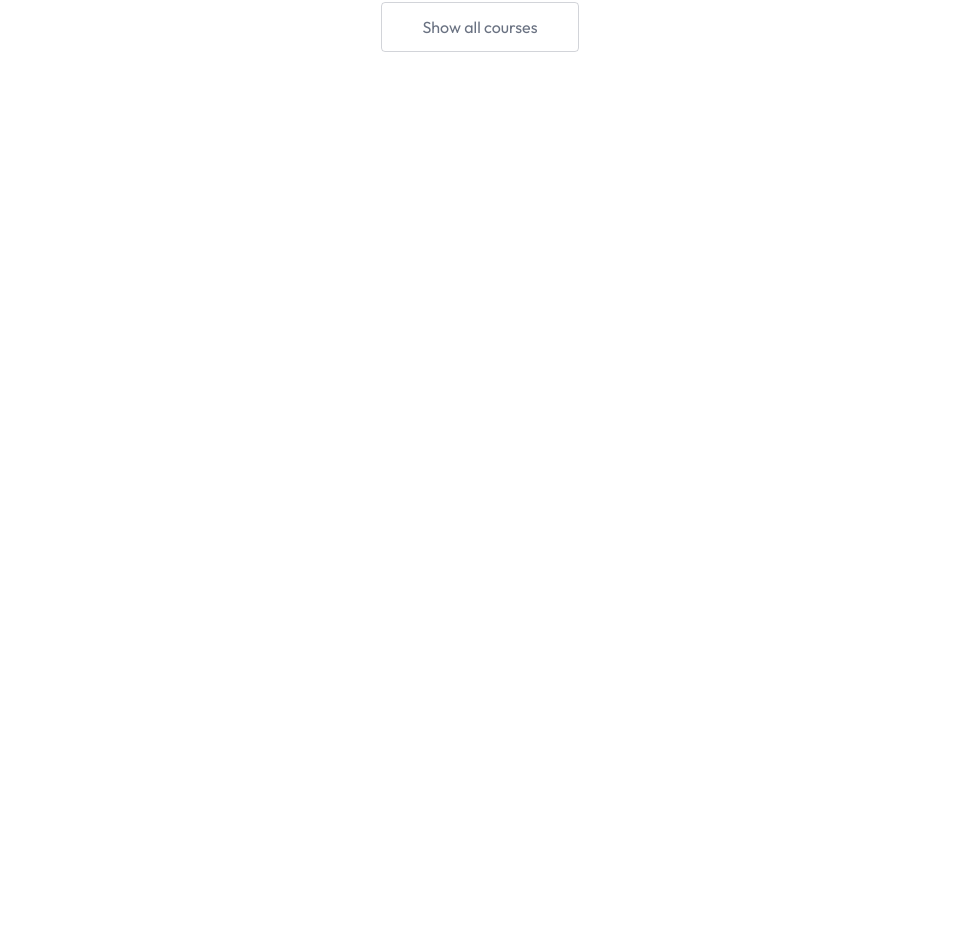
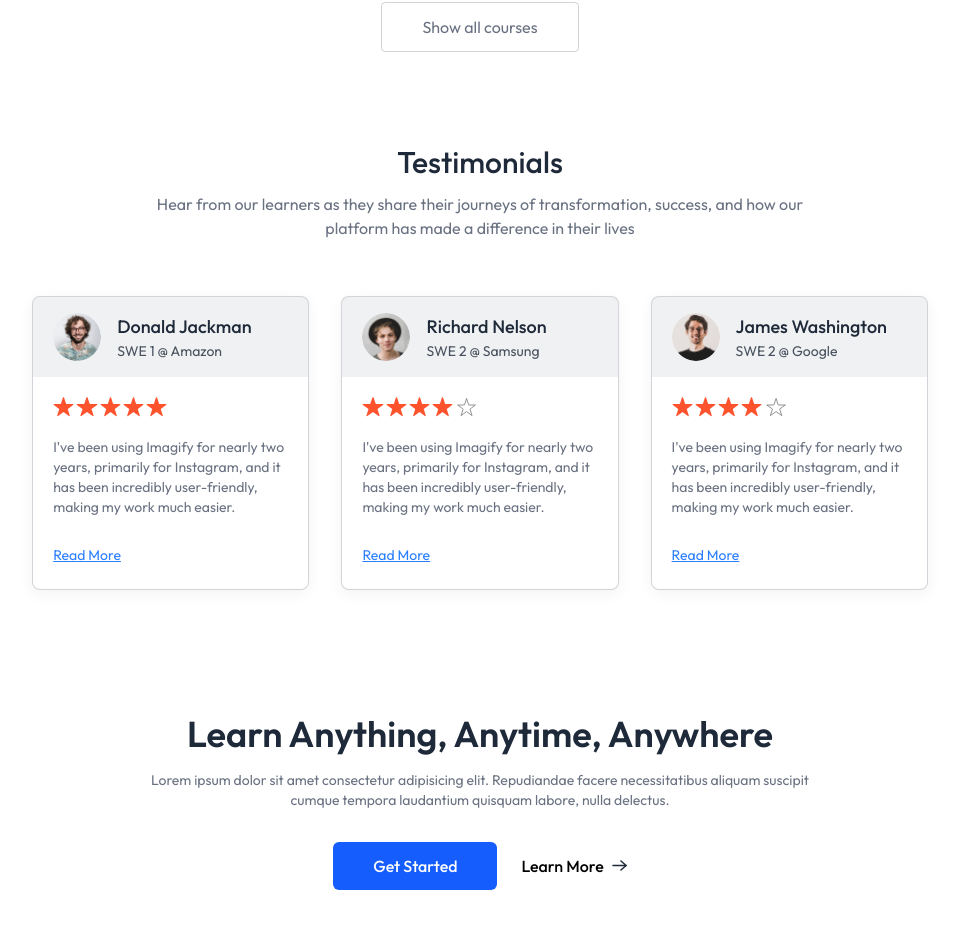
Before and after one commit to Himaryy/mern-lms, a React (Vite) app in the folder client/: page / in a window 1280 px wide. Shown: the part 1752-2680 px from the top of the page, without its empty margins (160-1119 px from the left). Before the commit the page ends 1868 px from the top, so only its background shows below. Built offline with nearby package versions, Linux system fonts and the light colour scheme; no server answers.

Commit message:
4th Commit " Home page done "

```diff
--- a/client/src/components/student/CallToAction.jsx
+++ b/client/src/components/student/CallToAction.jsx
@@ -1,9 +1,25 @@
 import React from "react";
+import { assets } from "../../assets/assets";
 
 const CallToAction = () => {
   return (
-    <div>
-      <h1>CallToAction</h1>
+    <div className="flex flex-col items-center gap-4 pt-10 pb-24 px-8 md:px-0">
+      <h1 className="text-xl md:text-4xl text-gray-800 font-semibold">
+        Learn Anything, Anytime, Anywhere
+      </h1>
+      <p className="w-full max-w-2xl text-gray-500 sm:text-sm">
+        Lorem ipsum dolor sit amet consectetur adipisicing elit. Repudiandae
+        facere necessitatibus aliquam suscipit cumque tempora laudantium
+        quisquam labore, nulla delectus.
+      </p>
+      <div className="flex items-center font-medium gap-6 mt-4">
+        <button className="px-10 py-3 rounded-md text-white bg-blue-600">
+          Get Started
+        </button>
+        <button className="flex items-center gap-2">
+          Learn More <img src={assets.arrow_icon} alt="arrow icon" />
+        </button>
+      </div>
     </div>
   );
 };
--- a/client/src/components/student/CoursesSection.jsx
+++ b/client/src/components/student/CoursesSection.jsx
@@ -23,7 +23,7 @@ const CoursesSection = () => {
       </div>
 
       <Link
-        to={"/courses-list"}
+        to={"/course-list"}
         onClick={() => scrollTo(0, 0)}
         className="inline-block text-gray-500 border border-gray-500/30 px-10 py-3 rounded"
       >
--- a/client/src/components/student/Footer.jsx
+++ b/client/src/components/student/Footer.jsx
@@ -1,10 +1,60 @@
 import React from "react";
+import { assets } from "../../assets/assets";
 
 const Footer = () => {
   return (
-    <div>
-      <h1>Footer</h1>
-    </div>
+    <footer className="bg-gray-900 md:px-36 text-left w-full mt-10">
+      <div className="flex flex-col md:flex-row items-start px-8 md:px-0 justify-center gap-10 md:gap-32 py-10 border-b border-white/30">
+        <div className="flex flex-col md:items-start items-center w-full">
+          <img src={assets.logo_dark} alt="Logo" />
+          <p className="mt-6 text-center md:text-left text-sm text-white/80">
+            Lorem ipsum, dolor sit amet consectetur adipisicing elit. Sunt
+            porro, voluptate voluptatibus repudiandae omnis expedita deleniti
+            aliquam consequatur consequuntur itaque?
+          </p>
+        </div>
+        <div className="flex flex-col items-center w-full md:items-start">
+          <h2 className="font-semibold text-white mb-5">Company</h2>
+          <ul className="flex md:flex-col w-full justify-between text-sm text-white/80 md:space-y-2">
+            <li>
+              <a href="#">Home</a>
+            </li>
+            <li>
+              <a href="#">About Us</a>
+            </li>
+            <li>
+              <a href="#">Contact Us</a>
+            </li>
+            <li>
+              <a href="#">Privacy Policy</a>
+            </li>
+          </ul>
+        </div>
+        <div className="hidden md:flex flex-col items-start w-full">
+          <h2 className="font-semibold text-white mb-5">
+            Subscribe to our newsletter
+          </h2>
+          <p className="text-sm text-white/80">
+            the latest news, articles, and resources, sent to your inbox weekly
+          </p>
+          <div className="flex items-center gap-2 pt-4">
+            <input
+              type="email"
+              placeholder="Enter your email"
+              name=""
+              id=""
+              className="border border-gray-500/30 bg-gray-800 text-gray-500 placeholder-gray-500 outline-none w-64 h-9 rounded px-2 text-sm"
+            />
+            <button className="bg-blue-600 w-24 h-9 text-white rounded">
+              Subscribe
+            </button>
+          </div>
+        </div>
+      </div>
+      <p className="py-4 text-center text-xs md:text-sm text-white/60">
+        Copyright 2025 &copy;. Made with Love ❤️
+      </p>
+    </footer>
   );
 };
 
--- a/client/src/components/student/Navbar.jsx
+++ b/client/src/components/student/Navbar.jsx
@@ -7,7 +7,7 @@ import { AppContext } from "../../context/AppContext";
 const Navbar = () => {
   const { openSignIn } = useClerk();
   const { user } = useUser();
-  const { navigate } = useContext(AppContext);
+  const { navigate, isEducator } = useContext(AppContext);
 
   const isCourseListPage = location.pathname.includes("/course-list");
 
@@ -27,7 +27,13 @@ const Navbar = () => {
         <div className="flex items-center gap-5">
           {user && (
             <>
-              <button>Become Educator</button>
+              <button
+                onClick={() => {
+                  navigate("/educator");
+                }}
+              >
+                {isEducator ? "Educator Dashboard" : "Become Educator"}
+              </button>
               <Link to="/my-enrollments">My Enrollments</Link>
             </>
           )}
@@ -49,7 +55,13 @@ const Navbar = () => {
         <div className="flex items-center gap-1 sm:gap-2 max-sm:text-sm">
           {user && (
             <>
-              <button>Become Educator</button>
+              <button
+                onClick={() => {
+                  navigate("/educator");
+                }}
+              >
+                {isEducator ? "Educator Dashboard" : "Become Educator"}
+              </button>
               <Link to="/my-enrollments">My Enrollments</Link>
             </>
           )}
--- a/client/src/components/student/TestimonialsSection.jsx
+++ b/client/src/components/student/TestimonialsSection.jsx
@@ -1,9 +1,57 @@
 import React from "react";
+import { assets, dummyTestimonial } from "../../assets/assets";
 
 const TestimonialsSection = () => {
   return (
-    <div>
-      <h1>TestimonialsSection</h1>
+    <div className="pb-14 px-8 md:px-0">
+      <h2 className="text-3xl font-medium text-gray-800">Testimonials</h2>
+      <p className="md:text-base text-gray-500 mt-3">
+        Hear from our learners as they share their journeys of transformation,
+        success, and how our <br /> platform has made a difference in their
+        lives
+      </p>
+      <div className="grid grid-cols-4 customGrid gap-8 mt-14">
+        {dummyTestimonial.map((testimonial, index) => (
+          <div
+            key={index}
+            className="text-sm text-left border border-gray-500/30 pb-6 rounded-lg bg-white shadow-[0px_4px_15px_0px] overflow-hidden shadow-black/5"
+          >
+            <div className="flex items-center gap-4 px-5 py-4 bg-gray-500/10">
+              <img
+                src={testimonial.image}
+                alt={testimonial.name}
+                className="h-12 w-12 rounded-full"
+              />
+              <div>
+                <h1 className="text-lg font-medium text-gray-800">
+                  {testimonial.name}
+                </h1>
+                <p className="text-gray-800/80">{testimonial.role}</p>
+              </div>
+            </div>
+            <div className="p-5 pb-7">
+              <div className="flex gap-0.5">
+                {[...Array(5)].map((_, index) => (
+                  <img
+                    key={index}
+                    src={
+                      index < Math.floor(testimonial.rating)
+                        ? assets.star
+                        : assets.star_blank
+                    }
+                    alt=""
+                    className="h-5"
+                  />
+                ))}
+              </div>
+              <p className="text-gray-500 mt-5">{testimonial.feedback}</p>
+            </div>
+            <a href="#" className="text-blue-500 underline px-5">
+              Read More
+            </a>
+          </div>
+        ))}
+      </div>
     </div>
   );
 };
--- a/client/src/context/AppContextProvider.jsx
+++ b/client/src/context/AppContextProvider.jsx
@@ -8,6 +8,7 @@ export const AppContextProvider = (props) => {
   const navigate = useNavigate();
 
   const [allCourses, setAllCourses] = useState([]);
+  const [isEducator, setIsEducator] = useState(true);
 
   // Fetch All Courses
   const fetchAllCourses = async () => {
@@ -36,6 +37,8 @@ export const AppContextProvider = (props) => {
     allCourses,
     navigate,
     calculateRating,
+    isEducator,
+    setIsEducator,
   };
 
   return (
--- a/client/src/pages/student/HomePage.jsx
+++ b/client/src/pages/student/HomePage.jsx
@@ -2,6 +2,9 @@ import React from "react";
 import Hero from "../../components/student/Hero";
 import Companies from "../../components/student/Companies";
 import CoursesSection from "../../components/student/CoursesSection";
+import TestimonialsSection from "../../components/student/TestimonialsSection";
+import CallToAction from "../../components/student/CallToAction";
+import Footer from "../../components/student/Footer";
 
 const HomePage = () => {
   return (
@@ -9,6 +12,9 @@ const HomePage = () => {
       <Hero />
       <Companies />
       <CoursesSection />
+      <TestimonialsSection />
+      <CallToAction />
+      <Footer />
     </div>
   );
 };
```
